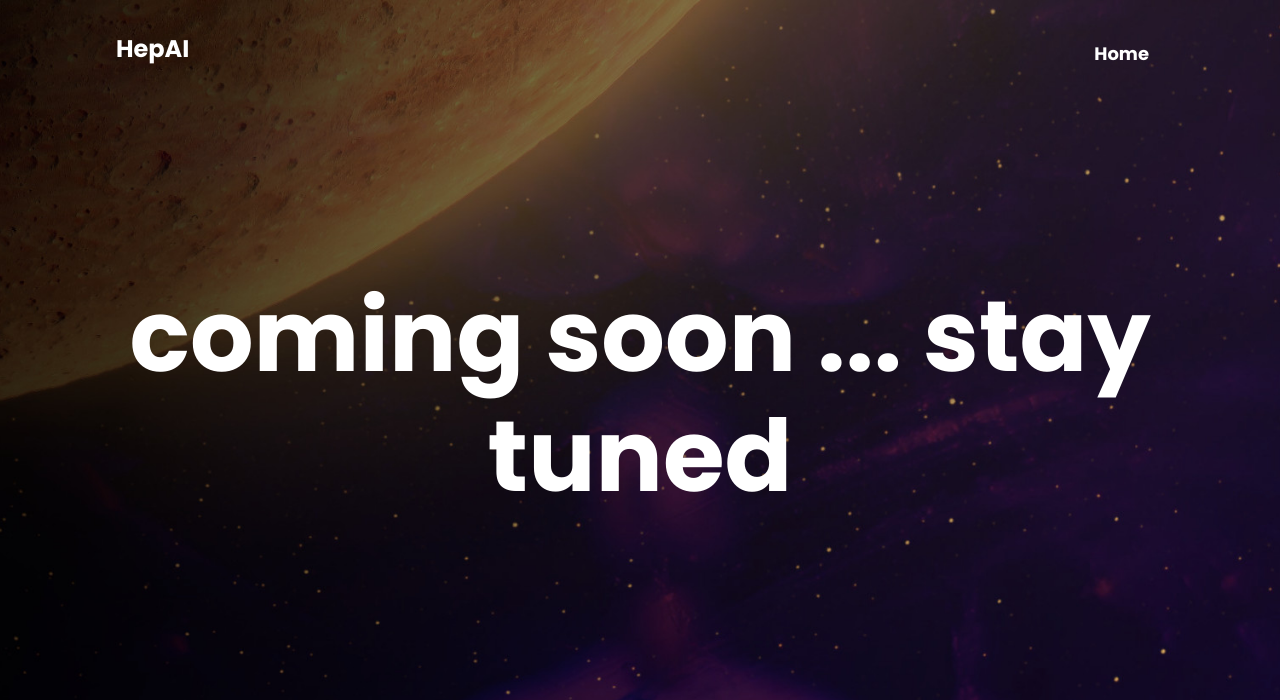
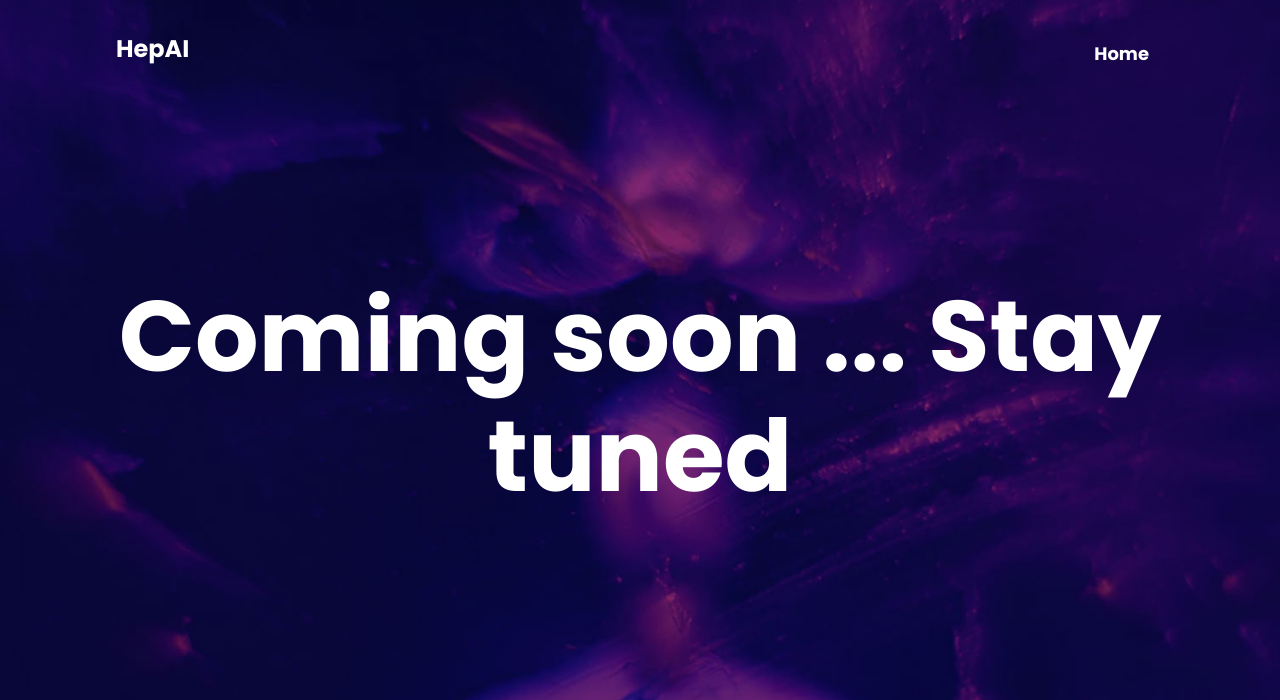
Before and after one commit to hepai-nl/hepai-nl.github.io, a plain HTML site: page index.html in a window 1280 px wide. Shown: the top 700 px of the page. Drawn offline with Linux system fonts and the light colour scheme.

Commit message:
update background

```diff
--- a/index.html
+++ b/index.html
@@ -61,12 +61,12 @@
 
 <!-- banner -->
 <section class="banner bg-cover position-relative  d-flex align-items-center"
-  data-background="images/banner/banner4.jpg">
+  data-background="images/banner/banner.jpg">
   <div class="container">
     <div class="row">
      <div class="col-12 text-center">
-        <h1 class="display-1 text-white font-weight-bold font-primary">coming soon
-           ... stay tuned</h1>
+        <h1 class="display-1 text-white font-weight-bold font-primary">Coming soon
+           ... Stay tuned</h1>
       </div>
     </div>
   </div>
```
